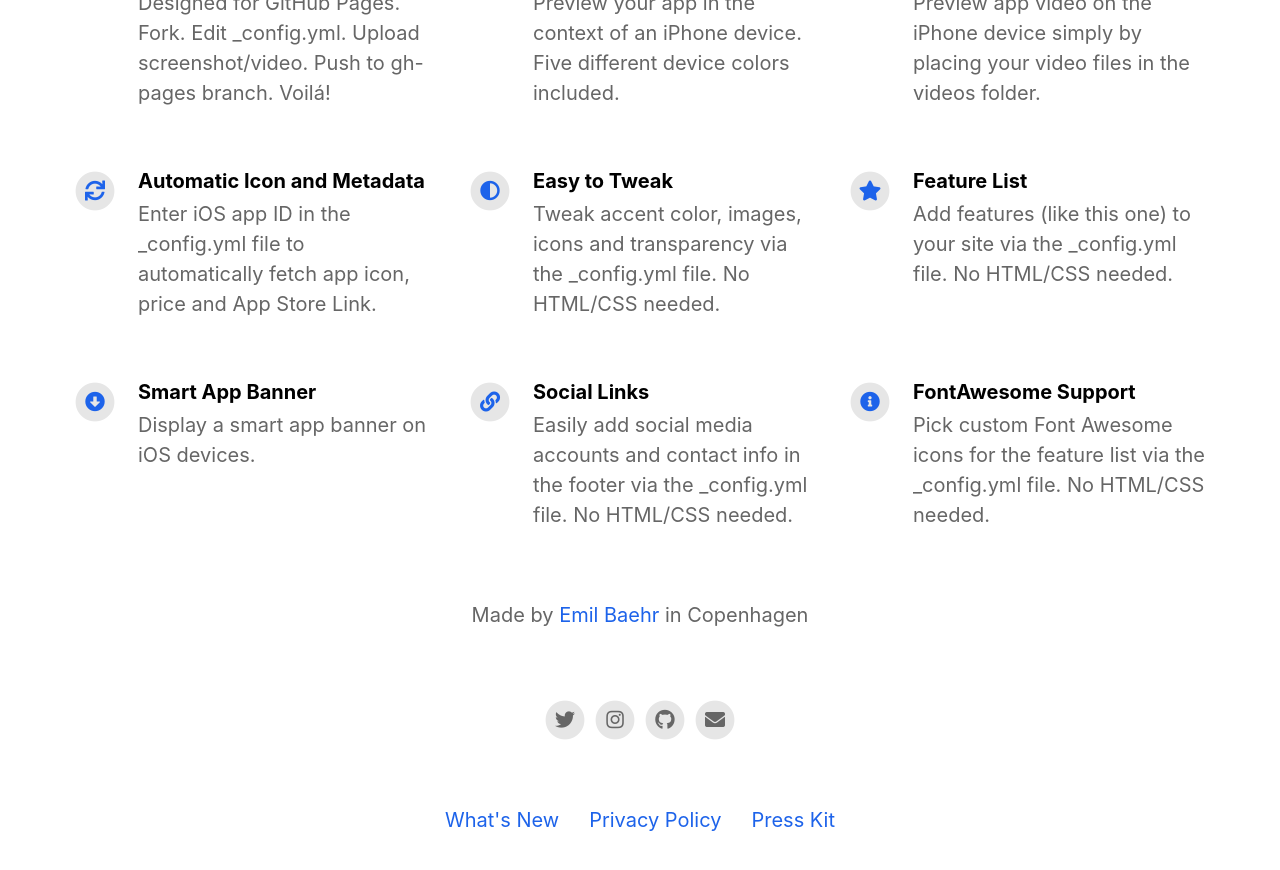
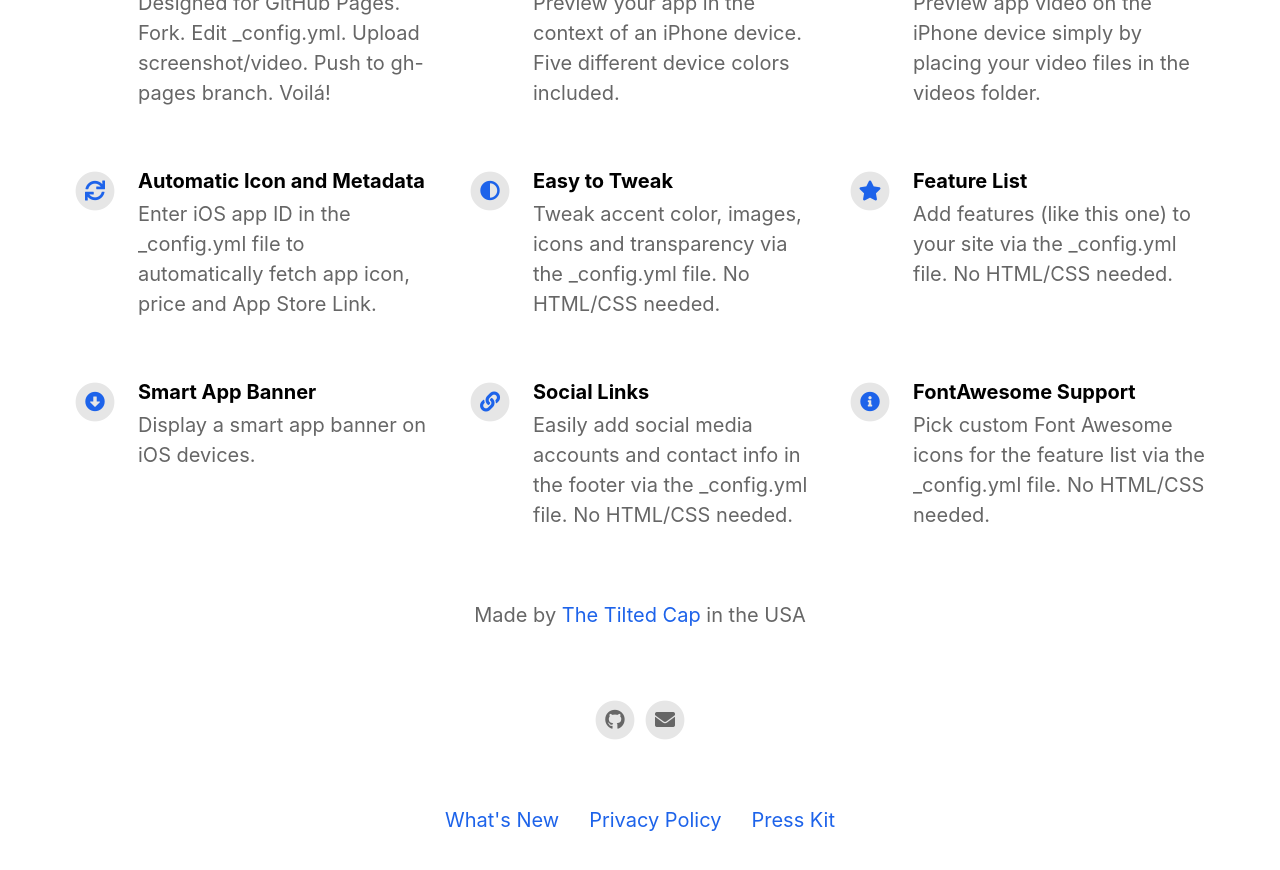
Before and after one commit to TheTiltedCap/PetNexusWeb, a Jekyll site: the page built from index.html, in a window 1280 px wide and 900 px high, scrolled down 1124 px. Shown: the top 870 px of the window. Built offline with Jekyll 4.4.1, drawn with Linux system fonts in a browser that asks for light colours; nearby versions of some CDN libraries.

Commit message:
update basic info
still can't get the favicon to load

```diff
--- a/_config.yml
+++ b/_config.yml
@@ -1,5 +1,5 @@
 #page title
-page_title                                :                                           # Automatically populates with app name if not set and if iOS app ID is set. Otherwise enter manually.
+page_title                                : Pet Nexus                                 # Automatically populates with app name if not set and if iOS app ID is set. Otherwise enter manually.
 
 # App Info
 ios_app_id                                : 1234793120                                # Required. Enter iOS app ID to automatically populate name, price and icons (e.g. 718043190).
@@ -7,7 +7,7 @@ ios_app_country                           : us
 
 appstore_link                             :                                           # Automatically populates if not set and if iOS app ID is set. Otherwise enter manually.
 playstore_link                            :                                           # Enter Google Play Store URL.
-presskit_download_link                    : https://emilbaehr.com                                          # Enter a link to downloadable file or (e.g. public Dropbox link to a .zip file).
+presskit_download_link                    : https://thetiltedcap.com                  # Enter a link to downloadable file or (e.g. public Dropbox link to a .zip file).
                                                                                       # Or upload your press kit file to assets and set path accordingly (e.g. "assets/your_press_kit.zip").
 
 app_icon                                  : assets/appicon.png                        # Automatically populates if not set and if iOS app ID is set.  Otherwise enter path to icon file manually.
@@ -20,14 +20,14 @@ enable_smart_app_banner                   : true
 
 
 # Information About Yourself
-your_name                                 : Emil Baehr
-your_link                                 : https://emilbaehr.com
-your_city                                 : Copenhagen
-email_address                             : emil.baehr@gmail.com
+your_name                                 : The Tilted Cap
+your_link                                 : https://thetiltedcap.com
+your_city                                 : the USA
+email_address                             : founders@thetiltedcap.com
 facebook_username                         :
-instagram_username                        : ebaehr
-twitter_username                          : ebaehr
-github_username                           : emilbaehr
+instagram_username                        :
+twitter_username                          :
+github_username                           : TheTiltedCap
 youtube_username                          :
 
 
```
